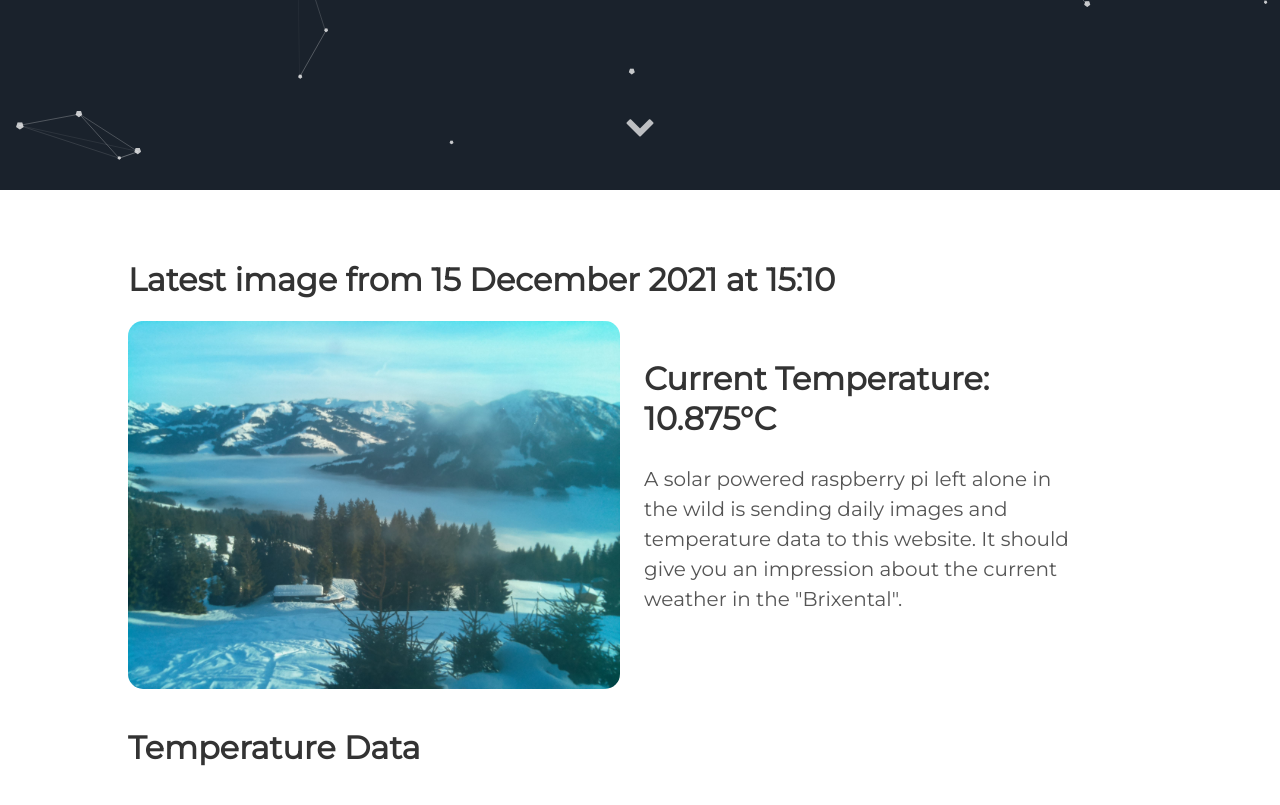
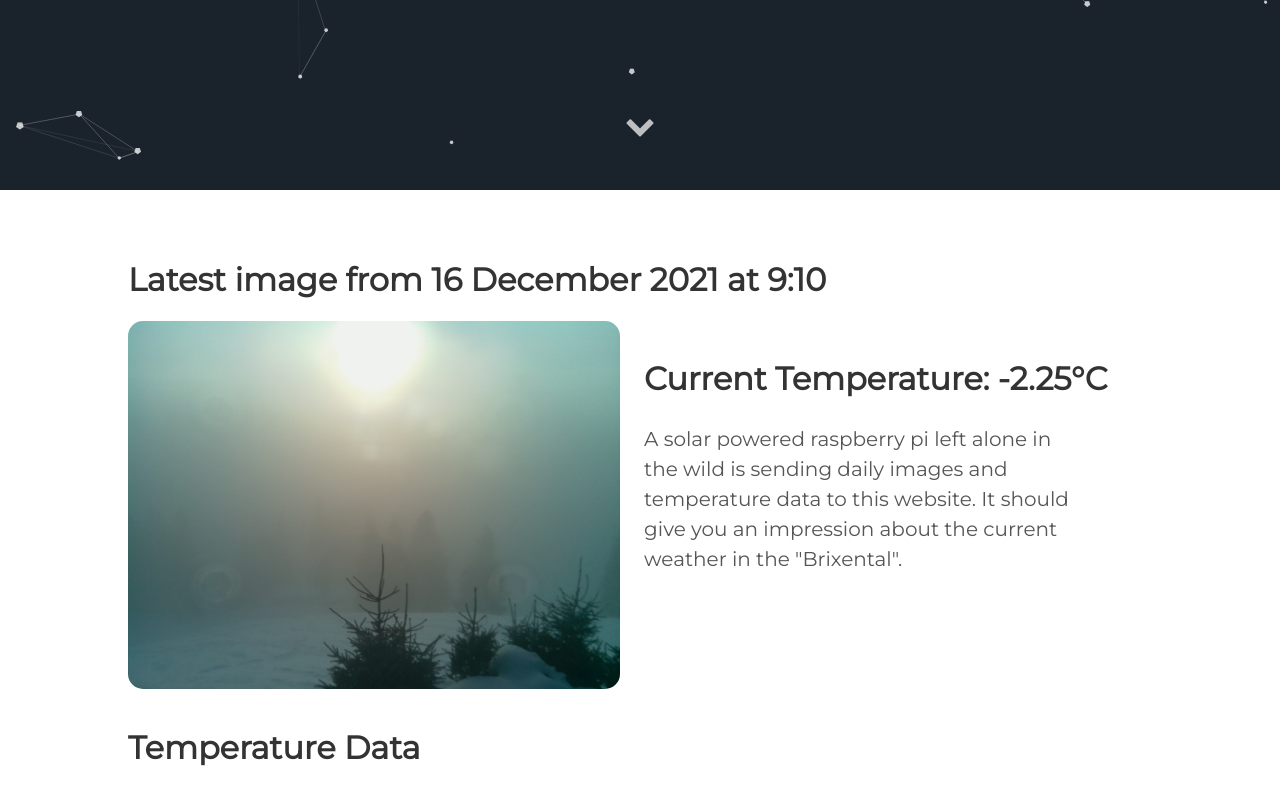
Before and after one commit to vektorious/vektorious.github.io, a Jekyll site: the page built from resources/huette.md, in a window 1280 px wide and 900 px high, scrolled down 710 px. Shown: the top 805 px of the window. Built offline with Jekyll 4.4.1, drawn with Linux system fonts in a browser that asks for light colours.

Commit message:
I'm a bot beep boop

```diff
--- a/resources/huette.md
+++ b/resources/huette.md
@@ -6,13 +6,13 @@ image: '/assets/img/'
 description: 'Live image from the Austrian alps'
 twitter_text: ' '
 ---
-## Latest image from 15 December 2021 at 15:10
+## Latest image from 16 December 2021 at  9:10
 <div class="huette">
   <div class="huette-image">
     <img src="{{ "/assets/img/huette.jpg" | prepend: site.baseurl }}">
   </div>
   <div class="huette-text">
-        <h2>Current Temperature: 10.875°C</h2>
+        <h2>Current Temperature: -2.25°C</h2>
         <p>A solar powered raspberry pi left alone in the wild is sending daily images and temperature data to this website. It should give you an impression about the current weather in the "Brixental".</p>
 
   </div>
```
Also changed, not shown: rpi-script/2021-12-16_090923.txt (renamed from rpi-script/2021-12-15_150921.txt, +5 -5 lines), rpi-script/huette.md (+2 -2 lines), assets/img/huette.jpg, assets/img/temp_plot.png, rpi-script/temp_plot.png, 1 other file.
